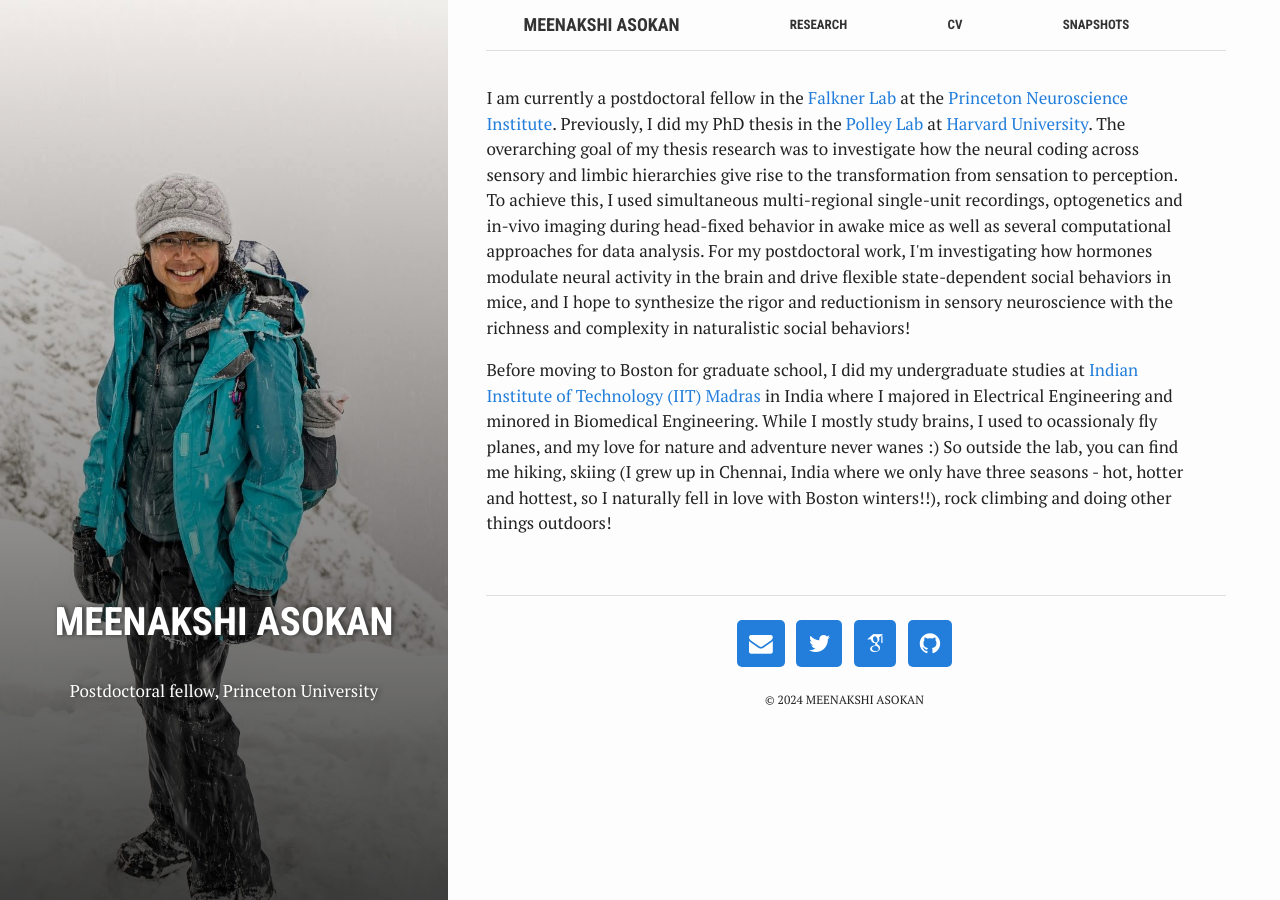
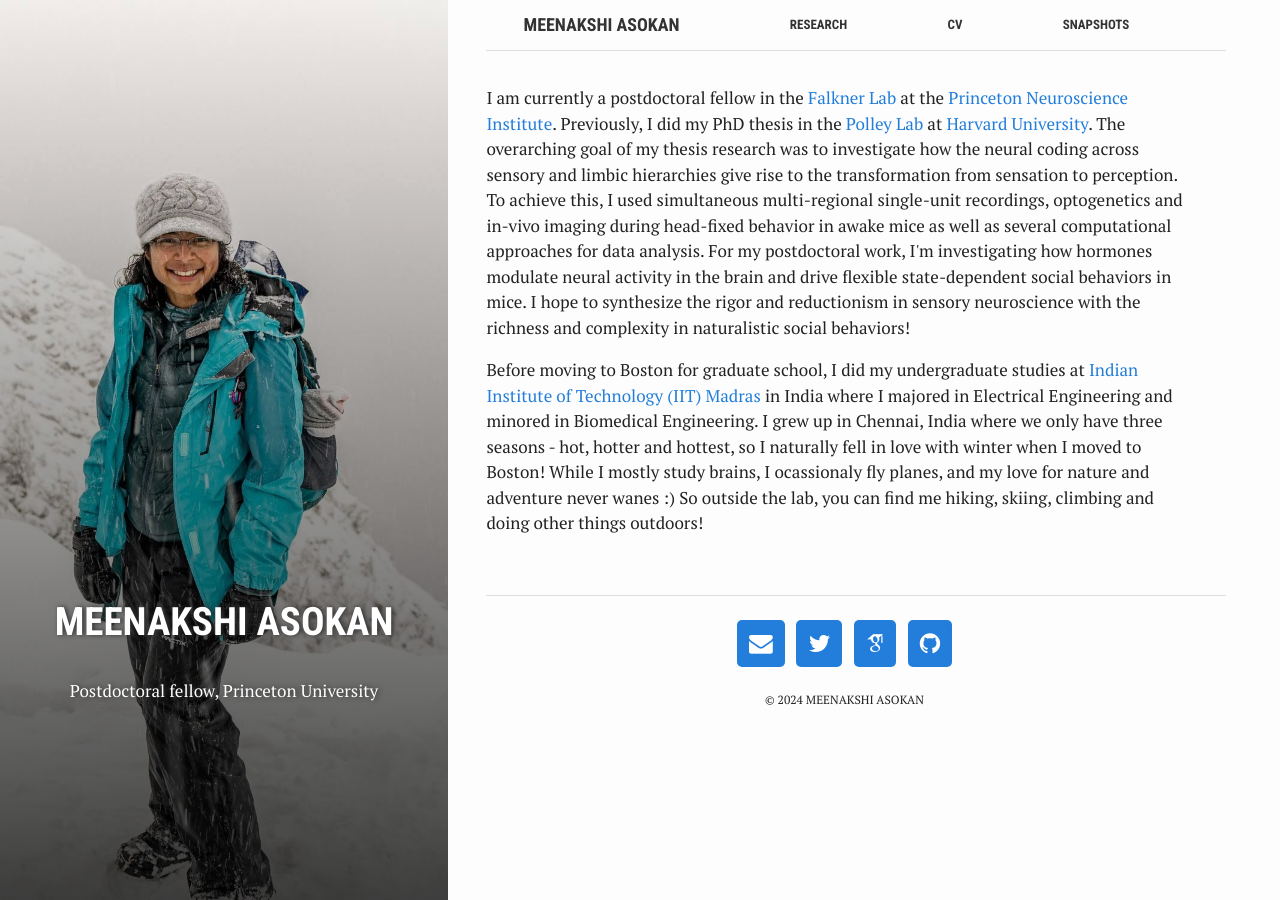
Before and after one commit to Meenakshi-Asokan/Meenakshi-Asokan.github.io, a Jekyll site: the page built from index.html, in a window 1280 px wide. Built offline with Jekyll 4.4.1, drawn with Linux system fonts in a browser that asks for light colours; nearby versions of some CDN libraries; some web fonts are replaced; library files that are not in the unit come from our copies.

Commit message:
Update index.html

```diff
--- a/index.html
+++ b/index.html
@@ -13,15 +13,15 @@ summary: "Postdoctoral fellow, Princeton University"
   The overarching goal of my thesis research was to investigate how the neural coding across
   sensory and limbic hierarchies give rise to the transformation from sensation to perception. To achieve this,
   I used simultaneous multi-regional single-unit recordings, optogenetics and in-vivo imaging during head-fixed behavior in awake mice as well as
-  several computational approaches for data analysis. For my postdoctoral work, I'm investigating how hormones modulate neural activity in the brain and drive flexible state-dependent social behaviors in mice,
-  and I hope to synthesize the rigor and reductionism in sensory neuroscience with the richness and complexity in naturalistic social behaviors!
+  several computational approaches for data analysis. For my postdoctoral work, I'm investigating how hormones modulate neural activity in the brain and drive flexible state-dependent social behaviors in mice.
+  I hope to synthesize the rigor and reductionism in sensory neuroscience with the richness and complexity in naturalistic social behaviors!
 </p>
 <p>
   Before moving to Boston for graduate school, I did my undergraduate studies at <a href = "https://www.iitm.ac.in/">Indian Institute of Technology (IIT) Madras</a>
-  in India where I majored in Electrical Engineering and minored in Biomedical Engineering. While I mostly study brains,
-  I used to ocassionaly fly planes, and my love for nature and adventure never wanes :) So outside the lab,
-  you can find me hiking, skiing (I grew up in Chennai, India where we only have three
-  seasons - hot, hotter and hottest, so I naturally fell in love with Boston winters!!), rock climbing and doing other things outdoors!
+  in India where I majored in Electrical Engineering and minored in Biomedical Engineering. I grew up in Chennai, India where we only have three
+  seasons - hot, hotter and hottest, so I naturally fell in love with winter when I moved to Boston! While I mostly study brains,
+  I ocassionaly fly planes, and my love for nature and adventure never wanes :) So outside the lab,
+  you can find me hiking, skiing, climbing and doing other things outdoors!
 </p>
 
   <!--I was fascinated by the application
```
